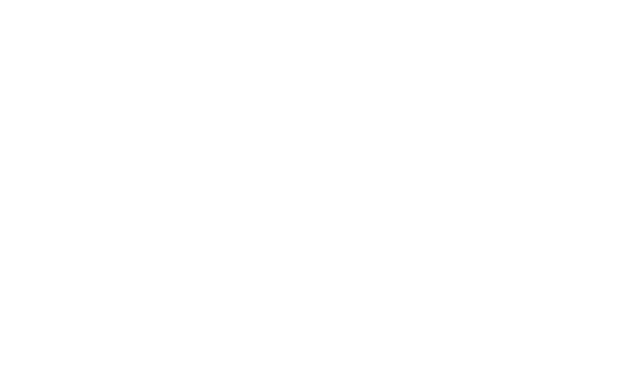
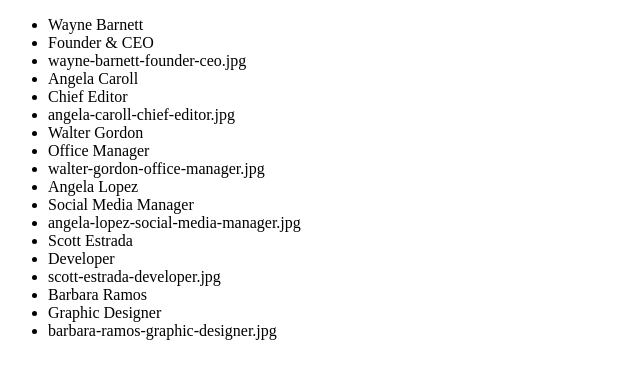
Before and after one commit to matte887/js-our-team, a plain HTML site: page index.html in a window 1280 px wide. Shown: the whole page, without its empty margins (0-640 px from the left). Drawn offline with Linux system fonts and the light colour scheme.

Commit message:
Milestone 2

```diff
--- a/index.html
+++ b/index.html
@@ -7,7 +7,7 @@
     <title>Our Team</title>
 </head>
 <body>
-
+    <ul id="info-list"></ul>
     <script src="js/script.js" type="text/javascript"></script>
 </body>
 </html>
--- a/js/script.js
+++ b/js/script.js
@@ -48,9 +48,23 @@ const team = [
 ];
 
 // Stampo in console le informazioni di nome, ruolo e la stringa della foto.
+// Creo una variabile che serve per portare nell'HTML le informazioni contenute negli oggetti.
+let employeesInfos = "";
+
+// Creo un ciclo che scorre l'array contenente gli oggetti.
 for (let i = 0; i < team.length; i++) {
     const thisItem = team[i];
+
+    // Creo un ciclo che scorre ogni oggetto dell'array...
     for (let key in thisItem) {
+        // ...stampo in console le informazioni contenute in questi oggetti...
         console.log(thisItem[key]);
+
+        // ...e le stampo anche in pagina sottoforma di lista.
+        employeesInfos += `<li>${thisItem[key]}</li>`;
+
     }
 }
+
+const infoList = document.getElementById("info-list");
+infoList.innerHTML = employeesInfos;
```
